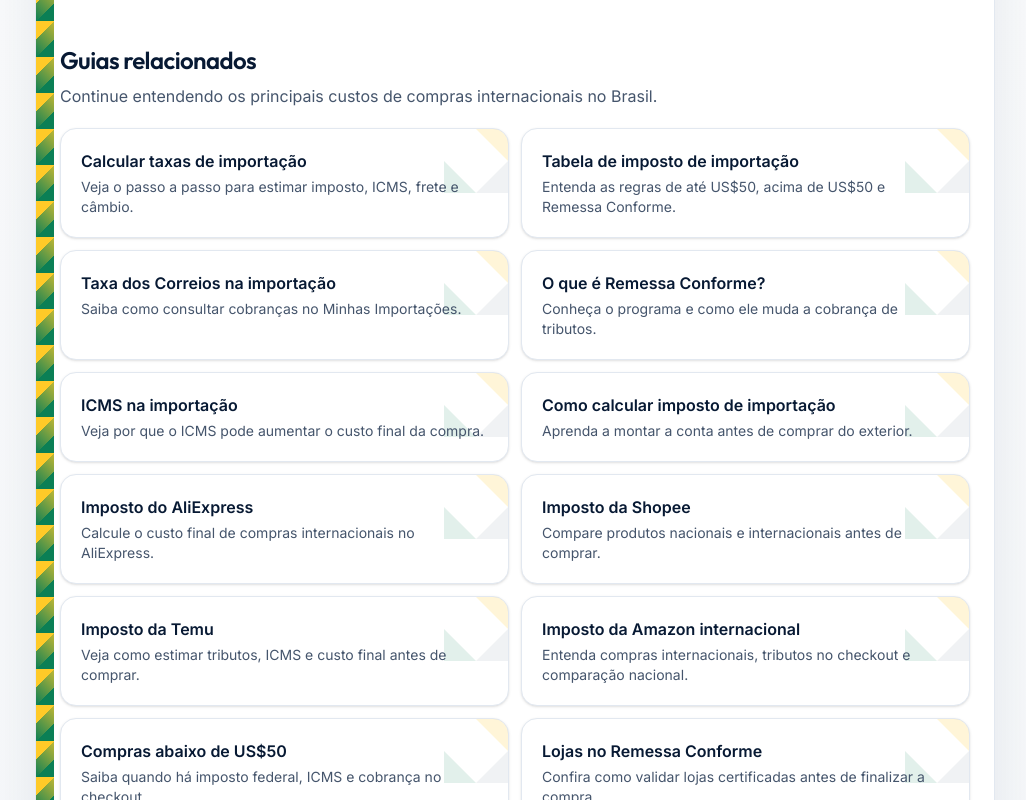
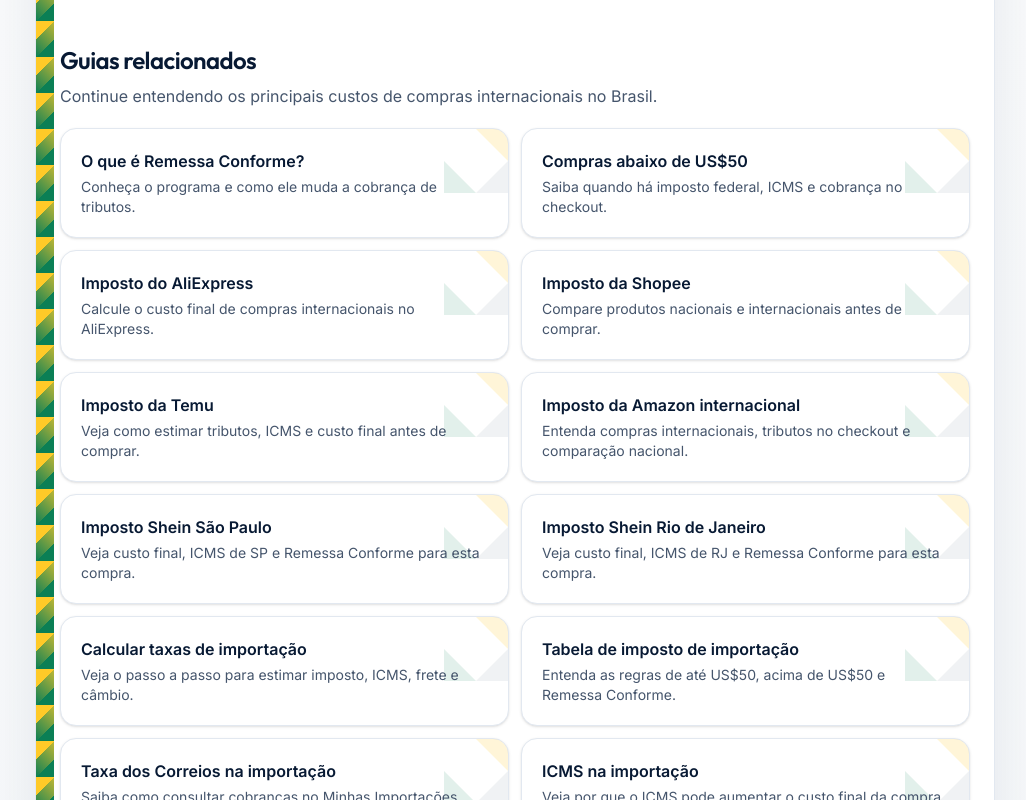
Before and after one commit to ghostBoss0905/brazil-tax-calculator, a React (Vite) app: page /imposto-shein-brasil in a window 1280 px wide. Shown: the part 4880-5680 px from the top of the page, without its empty margins (125-1151 px from the left). Built offline with nearby package versions, Linux system fonts and the light colour scheme.

Commit message:
Improve contextual internal linking

```diff
--- a/scripts/prerender-seo-pages.mjs
+++ b/scripts/prerender-seo-pages.mjs
@@ -920,6 +920,134 @@
   ],
 };
 
+const pageLookup = new Map(
+  [homePage, ...allPages].map((page) => [page.path, page]),
+);
+const priorityStateSlugs = [
+  "sao-paulo",
+  "rio-de-janeiro",
+  "minas-gerais",
+  "parana",
+  "santa-catarina",
+];
+
+function uniqueValues(values) {
+  return Array.from(new Set(values));
+}
+
+function buildPlatformStatePath(platformSlug, stateSlug) {
+  return `/imposto-${platformSlug}-${stateSlug}`;
+}
+
+function findPlatformFromPath(path) {
+  return platforms.find(
+    (platform) =>
+      path === `/imposto-${platform.slug}-brasil` ||
+      path.startsWith(`/imposto-${platform.slug}-`),
+  );
+}
+
+function findStateFromSlug(slug) {
+  return states.find((state) => state.slug === slug);
+}
+
+function getRelatedPaths(path) {
+  if (path === "/") {
+    return pages.slice(0, 13).map((page) => page.path);
+  }
+
+  const platformStateMatch = path.match(
+    /^\/imposto-(aliexpress|shein|shopee|temu|amazon-internacional)-(.+)$/,
+  );
+
+  if (platformStateMatch) {
+    const [, platformSlug, stateSlug] = platformStateMatch;
+    const platform = platforms.find((item) => item.slug === platformSlug);
+    const state = findStateFromSlug(stateSlug);
+
+    return uniqueValues([
+      platform ? `/imposto-${platform.slug}-brasil` : "",
+      state ? `/icms-importacao-${state.slug}` : "",
+      "/o-que-e-remessa-conforme",
+      "/compras-internacionais-abaixo-50-dolares",
+      ...platforms
+        .filter((item) => item.slug !== platformSlug)
+        .map((item) => buildPlatformStatePath(item.slug, stateSlug)),
+      ...priorityStateSlugs
+        .filter((item) => item !== stateSlug)
+        .slice(0, 2)
+        .map((item) => buildPlatformStatePath(platformSlug, item)),
+    ]).filter(Boolean);
+  }
+
+  const platform = findPlatformFromPath(path);
+
+  if (platform && path === `/imposto-${platform.slug}-brasil`) {
+    return uniqueValues([
+      "/o-que-e-remessa-conforme",
+      "/icms-importacao-brasil",
+      "/compras-internacionais-abaixo-50-dolares",
+      "/lojas-remessa-conforme",
+      ...priorityStateSlugs
+        .slice(0, 3)
+        .map((stateSlug) => buildPlatformStatePath(platform.slug, stateSlug)),
+      ...platforms
+        .filter((item) => item.slug !== platform.slug)
+        .map((item) => `/imposto-${item.slug}-brasil`),
+    ]);
+  }
+
+  const stateMatch = path.match(/^\/icms-importacao-(.+)$/);
+
+  if (stateMatch) {
+    const stateSlug = stateMatch[1];
+    const state = findStateFromSlug(stateSlug);
+
+    if (state) {
+      return uniqueValues([
+        "/icms-importacao-brasil",
+        ...platforms.map((item) => buildPlatformStatePath(item.slug, state.slug)),
+        "/o-que-e-remessa-conforme",
+        "/compras-internacionais-abaixo-50-dolares",
+      ]);
+    }
+  }
+
+  if (path === "/o-que-e-remessa-conforme") {
+    return uniqueValues([
+      "/lojas-remessa-conforme",
+      "/compras-internacionais-abaixo-50-dolares",
+      "/tabela-imposto-importacao-brasil",
+      "/icms-importacao-brasil",
+      ...platforms.map((platform) => `/imposto-${platform.slug}-brasil`),
+    ]);
+  }
+
+  if (path === "/icms-importacao-brasil") {
+    return uniqueValues([
+      ...priorityStateSlugs.map((stateSlug) => `/icms-importacao-${stateSlug}`),
+      "/o-que-e-remessa-conforme",
+      "/calcular-taxas-importacao",
+      "/tabela-imposto-importacao-brasil",
+    ]);
+  }
+
+  return pages.map((page) => page.path);
+}
+
+function getRelatedLinks(page) {
+  return getRelatedPaths(page.path)
+    .filter((path) => path !== page.path && pageLookup.has(path))
+    .slice(0, 8)
+    .map((path) => {
+      const relatedPage = pageLookup.get(path);
+      return {
+        href: `${siteOrigin}${path}`,
+        label: relatedPage.h1 || relatedPage.title,
+      };
+    });
+}
+
 function escapeHtml(value) {
   return value
     .replaceAll("&", "&amp;")
@@ -1144,6 +1272,19 @@
     body += `</section>`;
   }
 
+  const relatedLinks = getRelatedLinks(page);
+
+  if (relatedLinks.length > 0) {
+    body += `<nav aria-label="Guias relacionados" style="margin-top:3rem">`;
+    body += `<h2 style="font-size:1.5rem;font-weight:600;margin-bottom:1rem">Guias relacionados</h2>`;
+    body += `<ul style="display:grid;gap:0.75rem;list-style:none;margin:0;padding:0">`;
+    for (const link of relatedLinks) {
+      body += `<li><a href="${link.href}" style="display:block;border:1px solid #e2e8f0;border-radius:12px;padding:12px 14px;color:#071933;text-decoration:none">${escapeHtml(link.label)}</a></li>`;
+    }
+    body += `</ul>`;
+    body += `</nav>`;
+  }
+
   body += `<p style="font-size:0.85rem;color:#64748b;margin-top:3rem">Atualizado em Maio de 2026. Fonte: Receita Federal, Portal Compras Internacionais e orientações sobre remessas internacionais.</p>`;
   body += `<p style="margin-top:1.5rem"><a href="${siteOrigin}" style="display:inline-block;background:#008272;color:white;padding:14px 28px;border-radius:12px;font-size:1.1rem;font-weight:600;text-decoration:none;box-shadow:0 2px 8px rgba(0,130,114,0.3)">Calcular imposto de importação</a></p>`;
   body += `</main>`;
--- a/src/components/RelatedGuides.tsx
+++ b/src/components/RelatedGuides.tsx
@@ -1,4 +1,46 @@
-const guides = [
+type Guide = {
+  href: string;
+  title: string;
+  description: string;
+};
+
+const platformGuides = [
+  {
+    slug: "aliexpress",
+    name: "AliExpress",
+    href: "/imposto-aliexpress-brasil",
+  },
+  {
+    slug: "shein",
+    name: "Shein",
+    href: "/imposto-shein-brasil",
+  },
+  {
+    slug: "shopee",
+    name: "Shopee",
+    href: "/imposto-shopee-brasil",
+  },
+  {
+    slug: "temu",
+    name: "Temu",
+    href: "/imposto-temu-brasil",
+  },
+  {
+    slug: "amazon-internacional",
+    name: "Amazon internacional",
+    href: "/imposto-amazon-internacional-brasil",
+  },
+];
+
+const stateGuides = [
+  { slug: "sao-paulo", name: "São Paulo", code: "SP" },
+  { slug: "rio-de-janeiro", name: "Rio de Janeiro", code: "RJ" },
+  { slug: "minas-gerais", name: "Minas Gerais", code: "MG" },
+  { slug: "parana", name: "Paraná", code: "PR" },
+  { slug: "santa-catarina", name: "Santa Catarina", code: "SC" },
+];
+
+const guides: Guide[] = [
   {
     href: "/calcular-taxas-importacao",
     title: "Calcular taxas de importação",
@@ -91,6 +133,152 @@
   },
 ];
 
+const guideMap = new Map(guides.map((guide) => [guide.href, guide]));
+
+function findPlatformByPath(path: string) {
+  return platformGuides.find(
+    (platform) =>
+      path === platform.href || path.startsWith(`/imposto-${platform.slug}-`),
+  );
+}
+
+function findStateBySlug(slug: string) {
+  return stateGuides.find((state) => state.slug === slug);
+}
+
+function platformStateHref(platformSlug: string, stateSlug: string) {
+  return `/imposto-${platformSlug}-${stateSlug}`;
+}
+
+function buildDynamicGuide(href: string): Guide | undefined {
+  const staticGuide = guideMap.get(href);
+
+  if (staticGuide) {
+    return staticGuide;
+  }
+
+  const platformStateMatch = href.match(
+    /^\/imposto-(aliexpress|shein|shopee|temu|amazon-internacional)-(.+)$/,
+  );
+
+  if (platformStateMatch) {
+    const [, platformSlug, stateSlug] = platformStateMatch;
+    const platform = platformGuides.find((item) => item.slug === platformSlug);
+    const state = findStateBySlug(stateSlug);
+
+    if (platform && state) {
+      return {
+        href,
+        title: `Imposto ${platform.name} ${state.name}`,
+        description: `Veja custo final, ICMS de ${state.code} e Remessa Conforme para esta compra.`,
+      };
+    }
+  }
+
+  const stateMatch = href.match(/^\/icms-importacao-(.+)$/);
+
+  if (stateMatch) {
+    const state = findStateBySlug(stateMatch[1]);
+
+    if (state) {
+      return {
+        href,
+        title: `ICMS importação ${state.name}`,
+        description: `Entenda como o ICMS de ${state.code} muda o custo final.`,
+      };
+    }
+  }
+
+  return undefined;
+}
+
+function uniqueHrefs(hrefs: string[]) {
+  return Array.from(new Set(hrefs));
+}
+
+function getRelatedHrefs(currentPath?: string) {
+  if (!currentPath || currentPath === "/") {
+    return guides.map((guide) => guide.href);
+  }
+
+  const platformStateMatch = currentPath.match(
+    /^\/imposto-(aliexpress|shein|shopee|temu|amazon-internacional)-(.+)$/,
+  );
+
+  if (platformStateMatch) {
+    const [, platformSlug, stateSlug] = platformStateMatch;
+    const platform = platformGuides.find((item) => item.slug === platformSlug);
+    const state = findStateBySlug(stateSlug);
+
+    return uniqueHrefs([
+      platform?.href ?? "",
+      state ? `/icms-importacao-${state.slug}` : "",
+      "/o-que-e-remessa-conforme",
+      "/compras-internacionais-abaixo-50-dolares",
+      ...platformGuides
+        .filter((item) => item.slug !== platformSlug)
+        .map((item) => platformStateHref(item.slug, stateSlug)),
+      ...stateGuides
+        .filter((item) => item.slug !== stateSlug)
+        .slice(0, 2)
+        .map((item) => platformStateHref(platformSlug, item.slug)),
+    ]).filter(Boolean);
+  }
+
+  const platform = findPlatformByPath(currentPath);
+
+  if (platform && currentPath === platform.href) {
+    return uniqueHrefs([
+      "/o-que-e-remessa-conforme",
+      "/icms-importacao-brasil",
+      "/compras-internacionais-abaixo-50-dolares",
+      "/lojas-remessa-conforme",
+      ...stateGuides
+        .slice(0, 3)
+        .map((state) => platformStateHref(platform.slug, state.slug)),
+      ...platformGuides
+        .filter((item) => item.slug !== platform.slug)
+        .map((item) => item.href),
+    ]);
+  }
+
+  const stateMatch = currentPath.match(/^\/icms-importacao-(.+)$/);
+
+  if (stateMatch) {
+    const state = findStateBySlug(stateMatch[1]);
+
+    if (state) {
+      return uniqueHrefs([
+        "/icms-importacao-brasil",
+        ...platformGuides.map((item) => platformStateHref(item.slug, state.slug)),
+        "/o-que-e-remessa-conforme",
+        "/compras-internacionais-abaixo-50-dolares",
+      ]);
+    }
+  }
+
+  if (currentPath === "/o-que-e-remessa-conforme") {
+    return uniqueHrefs([
+      "/lojas-remessa-conforme",
+      "/compras-internacionais-abaixo-50-dolares",
+      "/tabela-imposto-importacao-brasil",
+      "/icms-importacao-brasil",
+      ...platformGuides.map((platformGuide) => platformGuide.href),
+    ]);
+  }
+
+  if (currentPath === "/icms-importacao-brasil") {
+    return uniqueHrefs([
+      ...stateGuides.map((state) => `/icms-importacao-${state.slug}`),
+      "/o-que-e-remessa-conforme",
+      "/calcular-taxas-importacao",
+      "/tabela-imposto-importacao-brasil",
+    ]);
+  }
+
+  return guides.map((guide) => guide.href);
+}
+
 type RelatedGuidesProps = {
   currentPath?: string;
   title?: string;
@@ -104,9 +292,19 @@
   intro = "Continue entendendo os principais custos de compras internacionais no Brasil.",
   limit,
 }: RelatedGuidesProps) {
-  const visibleGuides = guides
-    .filter((guide) => guide.href !== currentPath)
-    .slice(0, limit ?? guides.length);
+  const preferredGuides = getRelatedHrefs(currentPath)
+    .filter((href) => href !== currentPath)
+    .map(buildDynamicGuide)
+    .filter((guide): guide is Guide => Boolean(guide));
+  const fallbackGuides = guides.filter(
+    (guide) =>
+      guide.href !== currentPath &&
+      !preferredGuides.some((preferred) => preferred.href === guide.href),
+  );
+  const visibleGuides = [...preferredGuides, ...fallbackGuides].slice(
+    0,
+    limit ?? guides.length,
+  );
 
   return (
     <section className="mt-12">
```
